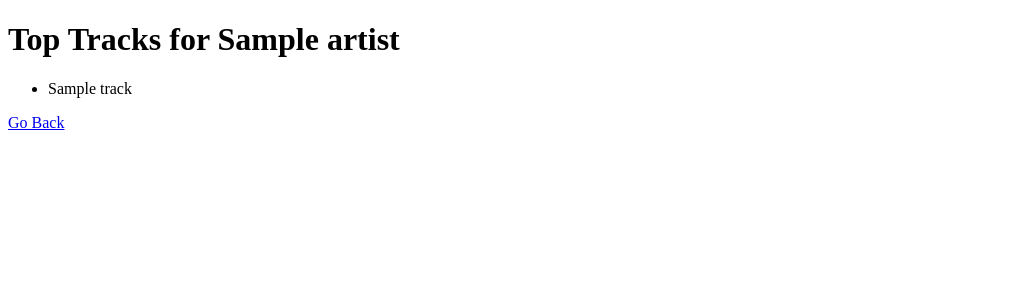
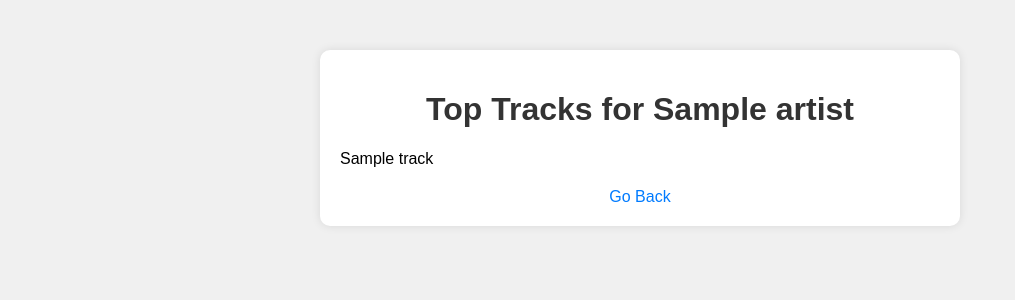
Before and after one commit to MooseFaceKilla/song-player-test, a Flask app: template templates/top_tracks.html in a window 1280 px wide. Shown: the top 300 px of the page, without its empty margins (0-1015 px from the left). Run offline with Flask 3, Linux system fonts and the light colour scheme; the template is opened without the code that fills it: most values are stand-ins (such as "Sample title", 1, 10 or a date in 2020).

Commit message:
Update top_tracks.html

```diff
--- a/templates/top_tracks.html
+++ b/templates/top_tracks.html
@@ -4,8 +4,46 @@
     <meta charset="UTF-8">
     <meta name="viewport" content="width=device-width, initial-scale=1.0">
     <title>Top Tracks</title>
+    <style>
+        body {
+            font-family: Arial, sans-serif;
+            background-color: #f0f0f0;
+            margin: 0;
+            padding: 0;
+        }
+        .container {
+            max-width: 600px;
+            margin: 50px auto;
+            background-color: #fff;
+            padding: 20px;
+            border-radius: 10px;
+            box-shadow: 0 0 10px rgba(0, 0, 0, 0.1);
+        }
+        h1 {
+            color: #333;
+            text-align: center;
+        }
+        ul {
+            list-style-type: none;
+            padding: 0;
+        }
+        li {
+            margin-bottom: 10px;
+        }
+        a {
+            display: block;
+            text-align: center;
+            margin-top: 20px;
+            text-decoration: none;
+            color: #007bff;
+        }
+        a:hover {
+            text-decoration: underline;
+        }
+    </style>
 </head>
 <body>
+    <div class="container">
         <h1>Top Tracks for {{ artist }}</h1>
         <ul>
             {% for track in tracks %}
@@ -13,5 +51,6 @@
             {% endfor %}
         </ul>
         <a href="/">Go Back</a>  <!-- Add a link to go back to the home page -->
+    </div>
 </body>
 </html>
```
Lines whose indentation alone changed are shown as unchanged.
